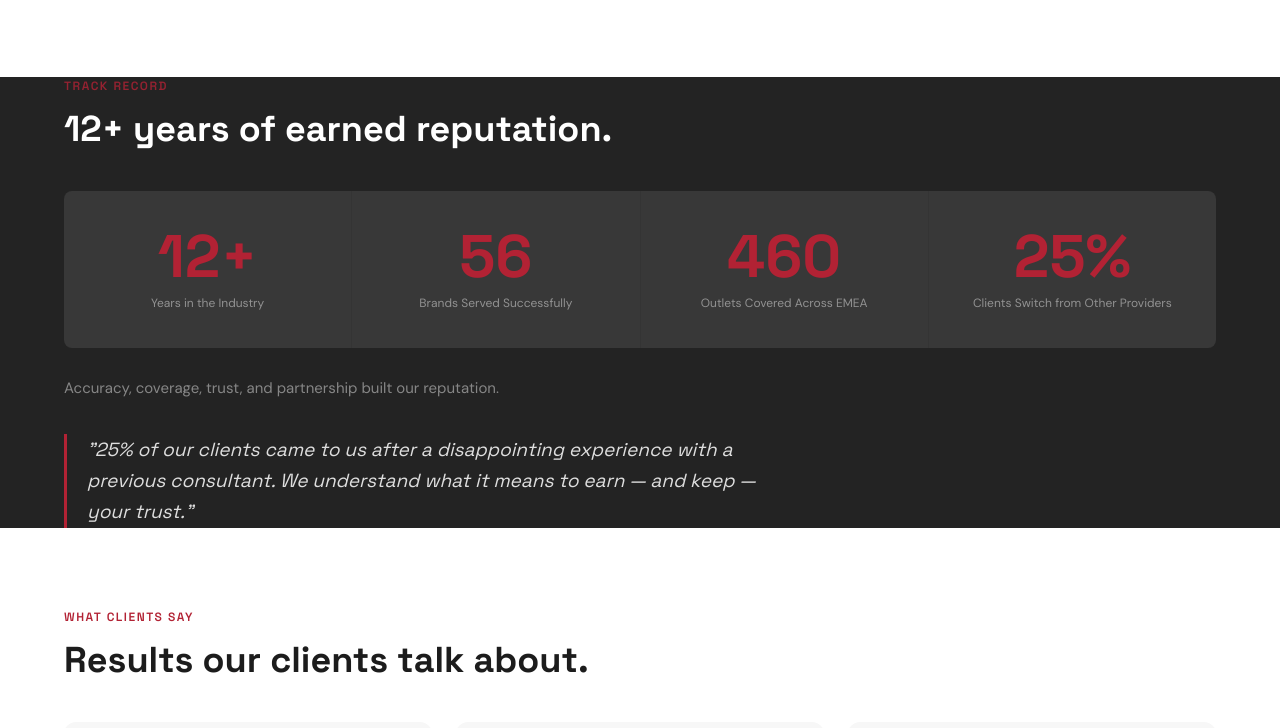
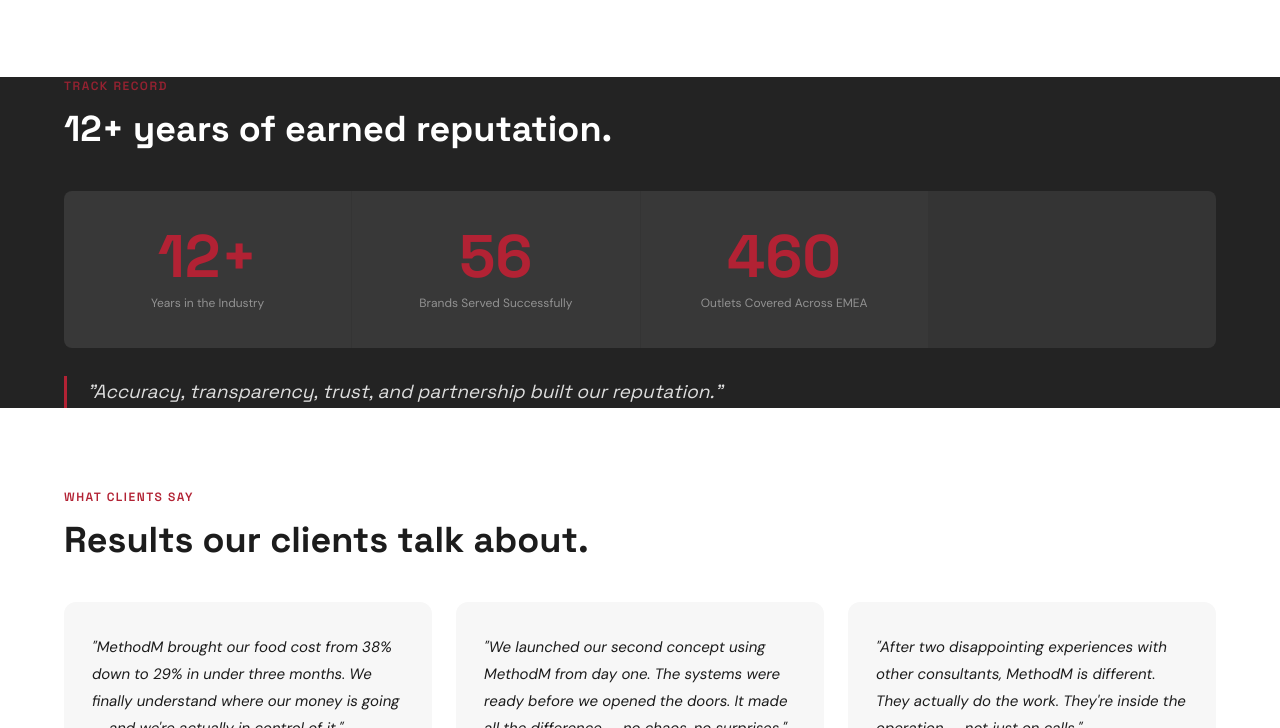
Before and after one commit to Farrous05/methodm-web, a plain HTML site: page index.html in a window 1280 px wide. Shown: the part 4218-4946 px from the top of the page. Drawn offline with Linux system fonts and the light colour scheme.

Commit message:
Update index.html

```diff
--- a/index.html
+++ b/index.html
@@ -200,7 +200,7 @@
       <div class="icp-card">
         <div class="icp-card-label">New Concept</div>
         <h2>Do it right from day one.</h2>
-        <p>Bad back-office setup can cost your new concept. We build the financial and operational foundation before the doors open, so you launch with confidence.</p>
+        <p>Inefficient back-office setups can cost your new concept. We build the financial and operational foundation before the doors open, so you launch with confidence.</p>
         <div class="icp-tags">
           <span class="icp-tag">Full Setup</span>
           <span class="icp-tag">Menu Costing</span>
@@ -344,13 +344,8 @@
         <div class="track-stat-number" data-count="460" data-suffix="">460</div>
         <div class="track-stat-label">Outlets Covered Across EMEA</div>
       </div>
-      <div class="track-stat">
-        <div class="track-stat-number" data-count="25" data-suffix="%">25%</div>
-        <div class="track-stat-label">Clients Switch from Other Providers</div>
-      </div>
     </div>
-    <p class="track-proof">Accuracy, coverage, trust, and partnership built our reputation.</p>
-    <p class="track-trust-quote">"25% of our clients came to us after a disappointing experience with a previous consultant. We understand what it means to earn — and keep — your trust."</p>
+    <p class="track-trust-quote">"Accuracy, transparency, trust, and partnership built our reputation."</p>
   </div>
 </div>
 
```
